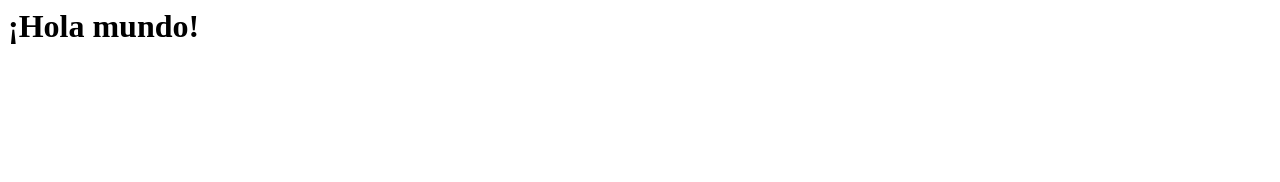
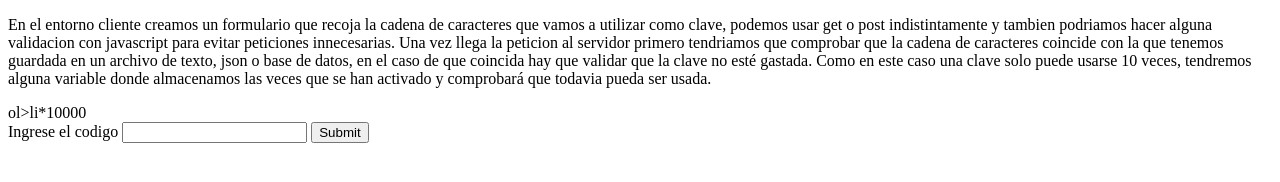
Before and after one commit to Nordico-cubano/DesarrolloWebEntornoCliente.2, a plain HTML site: page index.html in a window 1280 px wide. Drawn offline with Linux system fonts and the light colour scheme.

Commit message:
cambios pontentes

```diff
--- a/index.html
+++ b/index.html
@@ -1,10 +1,39 @@
+<!--
+    En entorno cliente creamos un formulario que recoja la cadena de caracteres que vamos a usar como clave, tambien podemos controlar
+    en cliente si el usuario ha ingresado el numero de caracteres necesario para evitar peticiones innecesarias.
+    Enviamos esa información por post o get, en este caso no importa la privadidad, para que nuestro servidor reciba la peticion.
+    En el servidor validaremos que la cadena de caracteres sean la misma que tenemos alamcenador en un txt, json o base de datos
+    y en el caso de que coincida tendremos que comprobar tambien cuantas veces ha sido utilizada con una variable que añade "1" a su valor
+    cada vez que la petición se realice con exicto hasta
+
+
+
+-->
+    <!DOCTYPE html>
     <html lang="en">
     <head>
         <meta charset="UTF-8">
         <meta name="viewport" content="width=device-width, initial-scale=1.0">
-    <title>Probando el commit de GitHub</title>
+        <title>Document</title>
     </head>
     <body>
-    <h1>¡Hola mundo!</h1>
+        <p>En el entorno cliente creamos un formulario que recoja la cadena de caracteres que vamos a utilizar como clave, podemos usar get
+             o post indistintamente y tambien podriamos hacer alguna validacion con javascript para evitar peticiones innecesarias.
+             Una vez llega la peticion al servidor primero tendriamos que comprobar que la cadena de caracteres coincide con la que tenemos
+             guardada en un archivo de texto, json o base de datos, en el caso de que coincida hay que validar que la clave no esté gastada.
+             Como en este caso una clave solo puede usarse 10 veces, tendremos alguna variable donde almacenamos las veces que se han activado
+             y comprobará que todavia pueda ser usada.
+
+        </p>
+
+        ol>li*10000
+
+        <form action="" method="post">
+            <label for="">Ingrese el codigo</label>
+           <input type="text">
+           <input type="submit">
+        </form>
+
+
     </body>
     </html>
```
Also changed, not shown: Validación.html (deleted, +0 -36 lines). Lines whose indentation alone changed are shown as unchanged.
